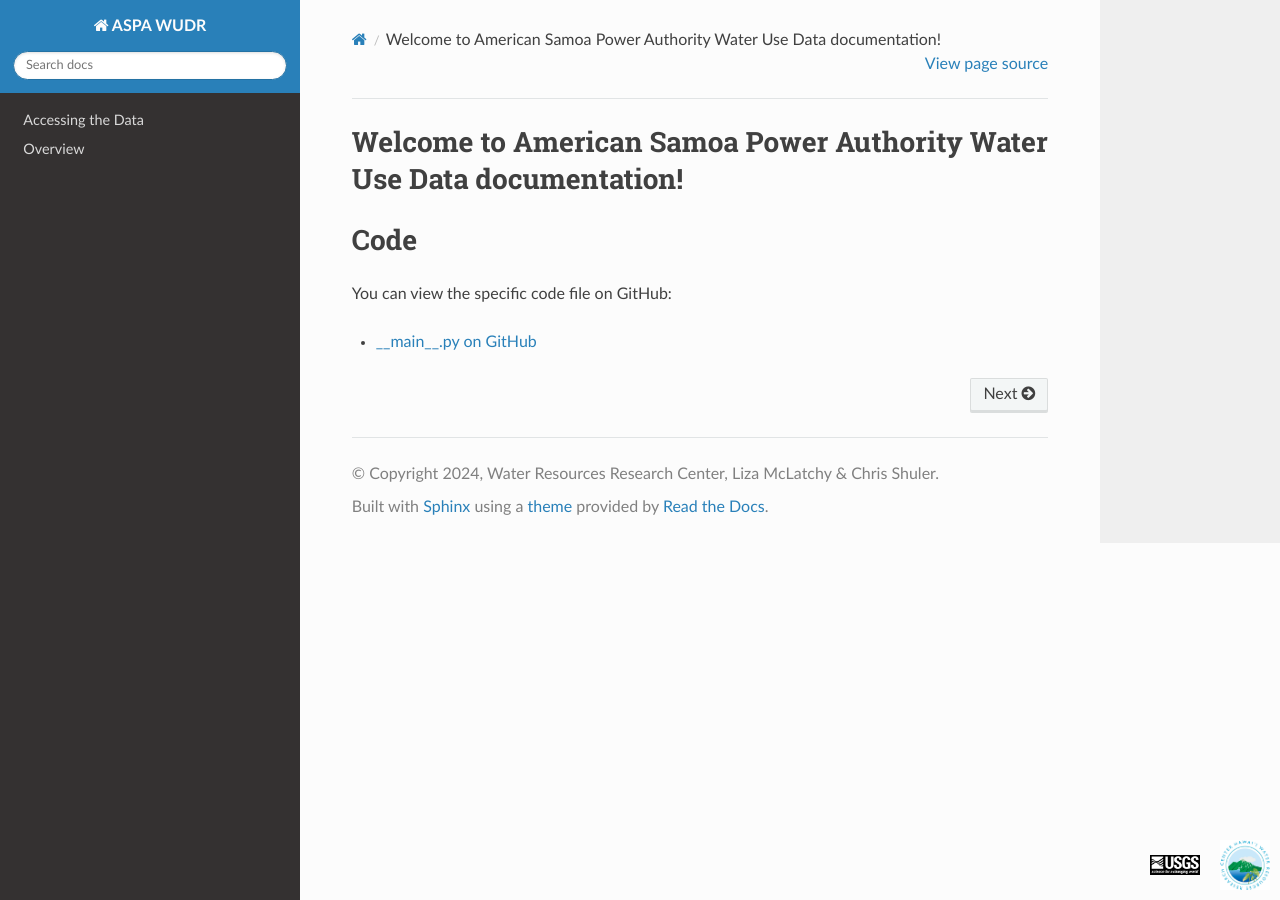
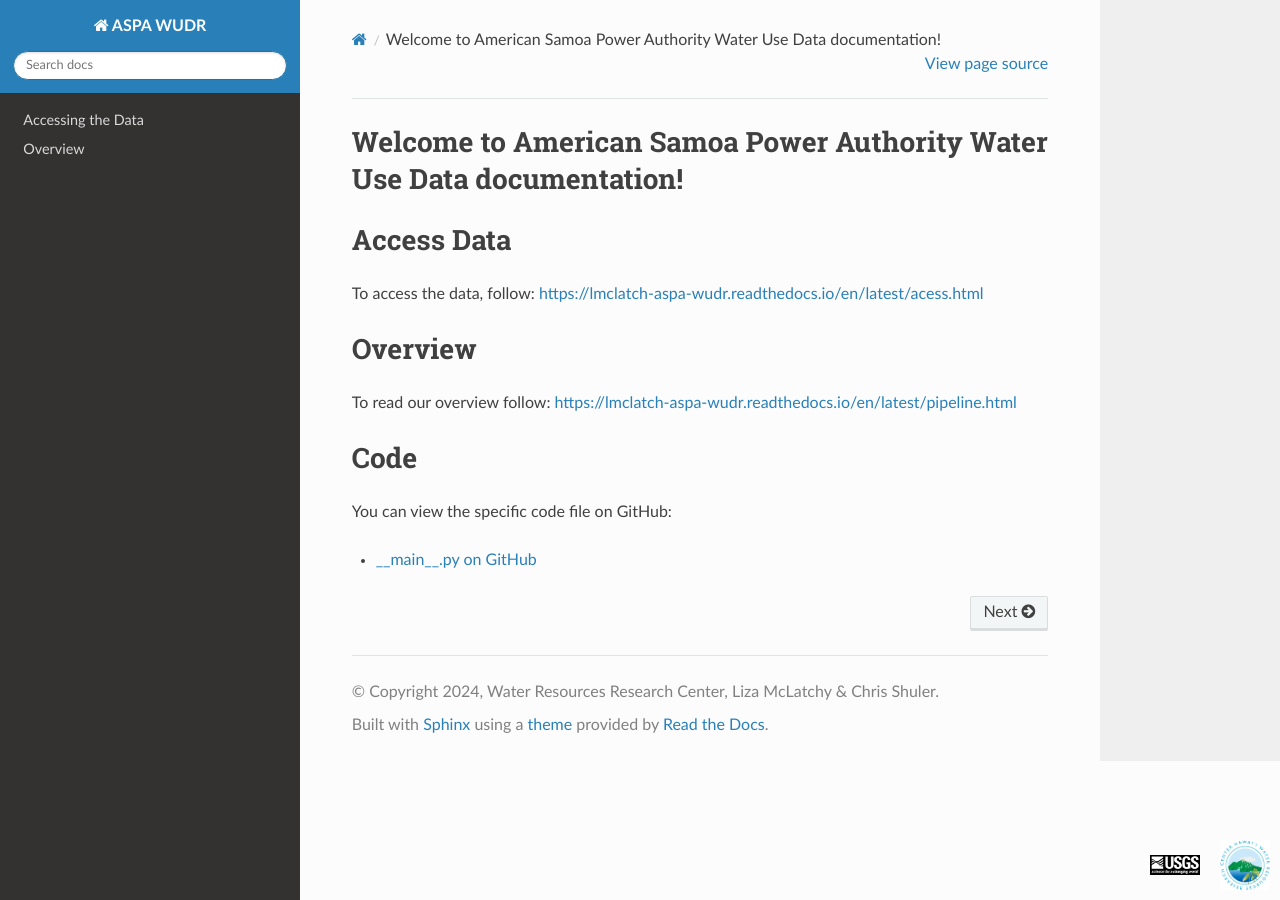
Before and after one commit to lmclatch/ASPA, a Sphinx documentation site: the page built from docs/index.rst, in a window 1280 px wide. Built offline with Sphinx 7.4.7 and the Read the Docs theme 2.0.0, drawn with Linux system fonts in a browser that asks for light colours.

Commit message:
Update index.rst

```diff
--- a/docs/index.rst
+++ b/docs/index.rst
@@ -13,6 +13,18 @@
    acess
    pipeline
 
+Access Data
+==================
+
+To access the data, follow: https://lmclatch-aspa-wudr.readthedocs.io/en/latest/acess.html
+
+
+Overview
+==================
+
+To read our overview follow: https://lmclatch-aspa-wudr.readthedocs.io/en/latest/pipeline.html
+
+
 
 Code
 ==================
```
